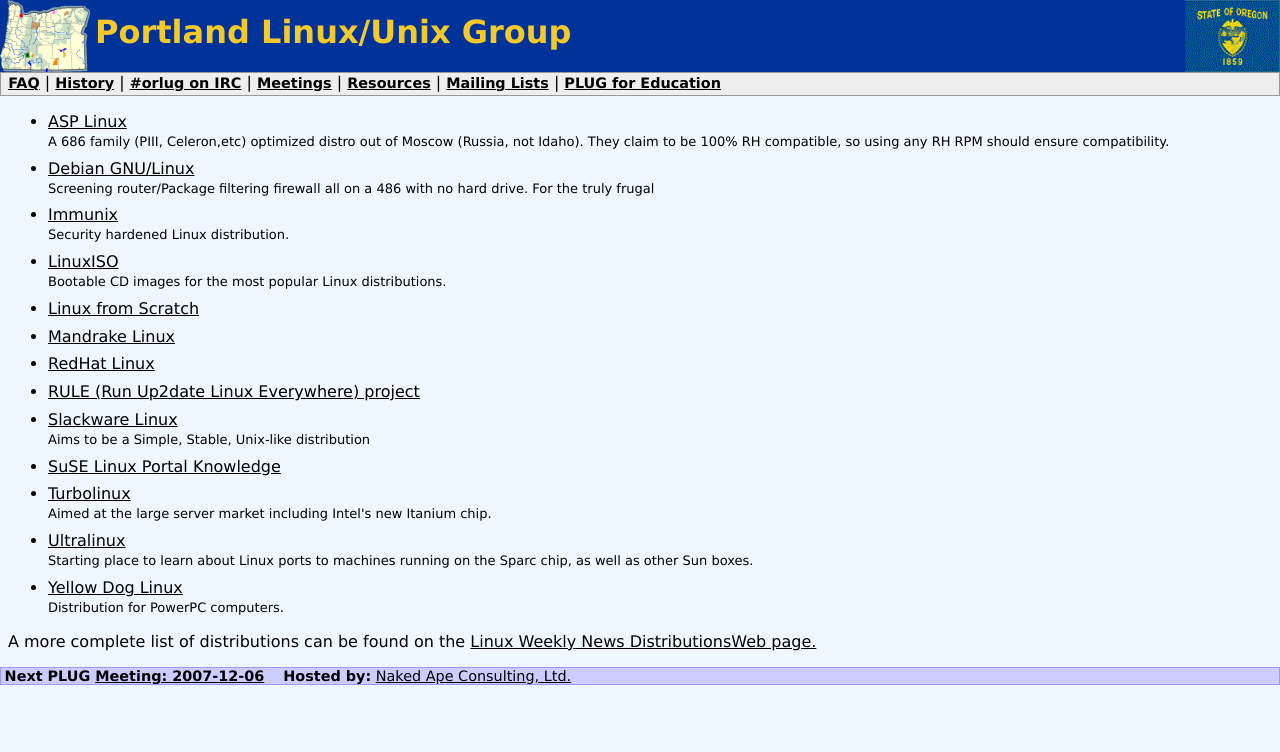
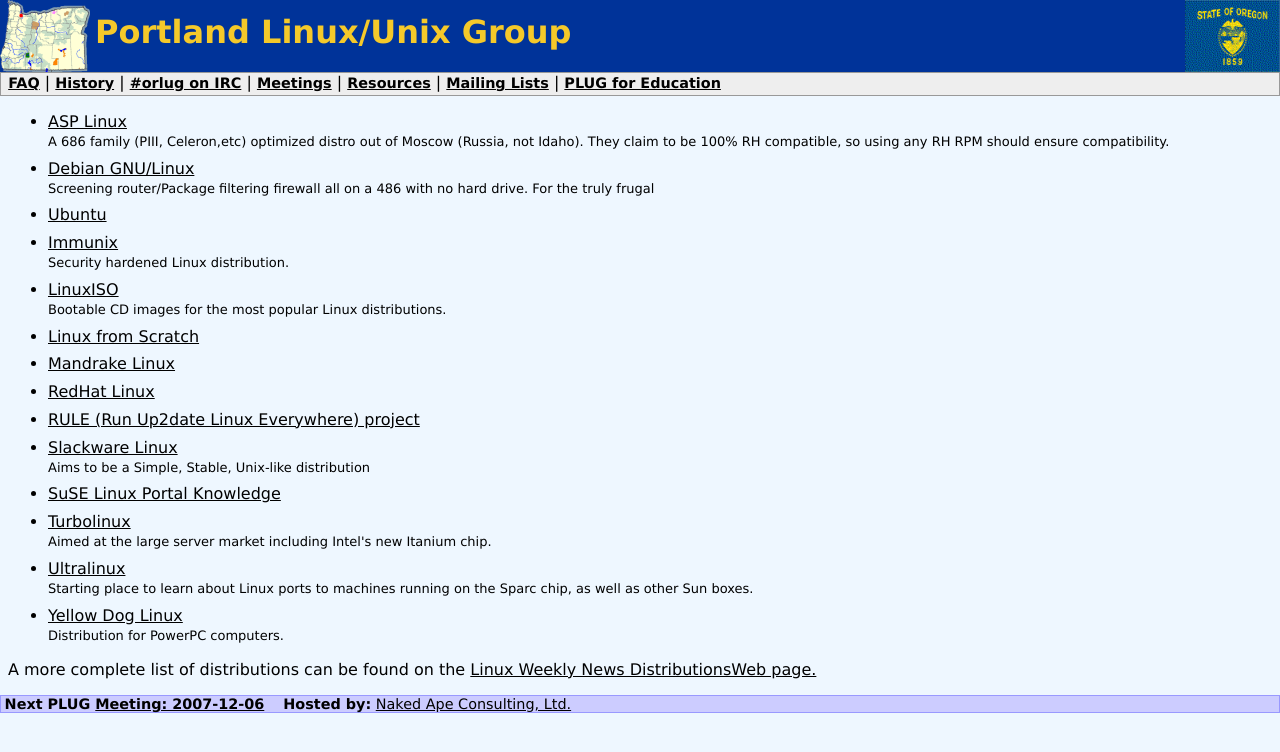
Before and after one commit to dhedlund/pdxlinux.github.com, a Jekyll site: the page built from resources/distributions/index.html, in a window 1280 px wide. Shown: the top 752 px of the page. Built offline with Jekyll 4.4.1, drawn with Linux system fonts in a browser that asks for light colours.

Commit message:
Added Ubuntu to resources/distributions

```diff
--- a/resources/distributions/index.html
+++ b/resources/distributions/index.html
@@ -15,6 +15,9 @@
     description: |
       Screening router/Package filtering firewall all on a 486
       with no hard drive.  For the truly frugal
+
+  - title: Ubuntu
+    url: http://www.ubuntu.com/
 
   - title: Immunix
     url: http://www.immunix.org
```
